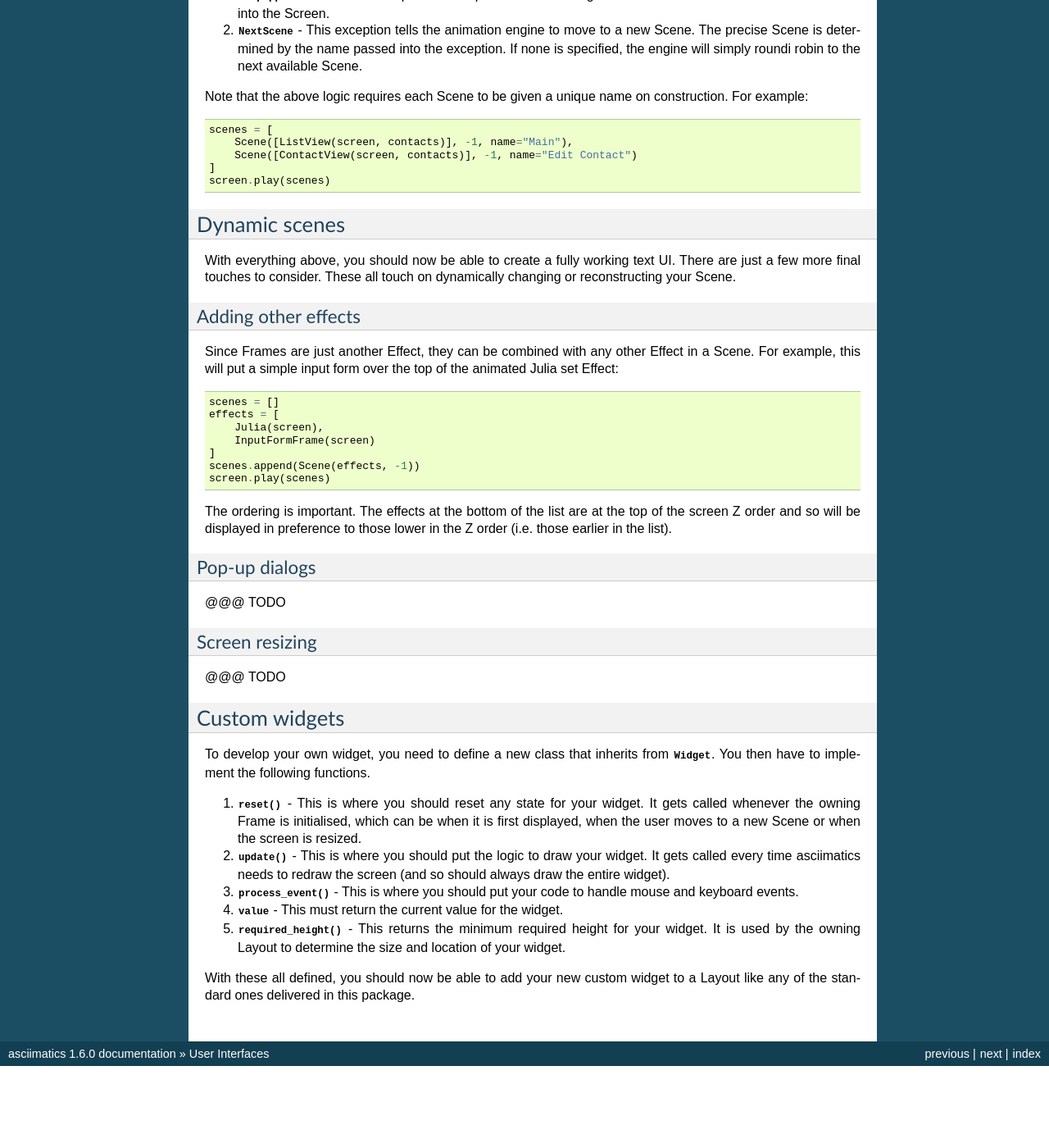
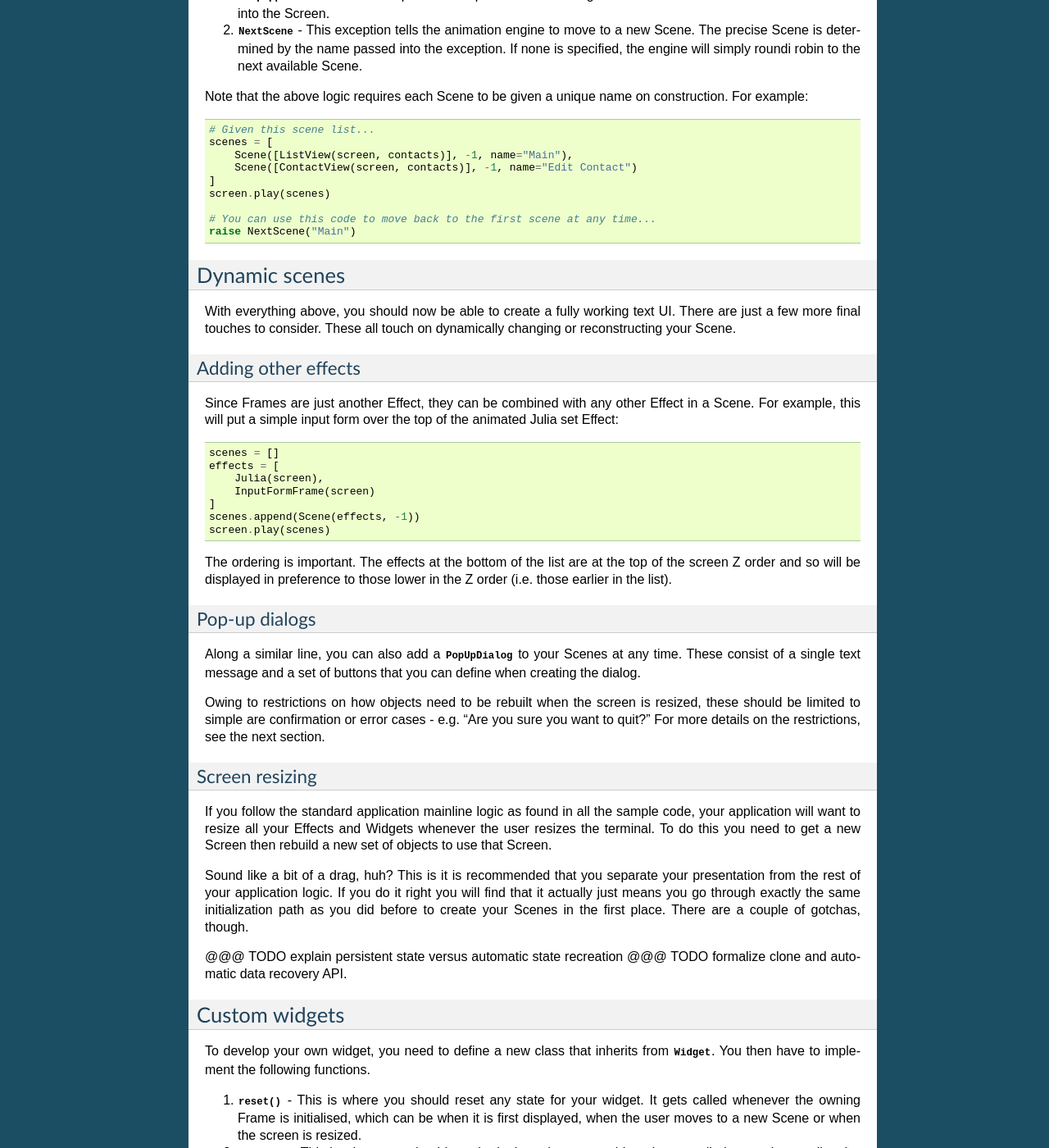
Before and after one commit to peterbrittain/asciimatics, a Sphinx documentation site: the page built from doc/source/widgets.rst, in a window 1280 px wide and 1400 px high, scrolled down 6298 px. Shown: the whole window at 82% size. Built offline with Sphinx 7.4.7, drawn with Linux system fonts in a browser that asks for light colours; before the commit the page ends 7598 px from its top, so only the background shows below that; some of the changed text lies outside the part shown.

Commit message:
Update widgets.rst

```diff
--- a/doc/source/widgets.rst
+++ b/doc/source/widgets.rst
@@ -420,9 +420,9 @@ code.
 Large forms
 ~~~~~~~~~~~
 If you have a very large form, you may find it is too big to fit into a
-standard screen.  If so, simply keep adding your Widgets to your Layout
-and asciimatics will automatically clip the content to the space available
-and scroll the content as required.
+standard screen.  This is not a problem.  You can keep adding your Widgets to
+your Layout and asciimatics will automatically clip the content to the space
+available and scroll the content as required.
 
 If you do this, it is recommended that you set `has_border=True`on the Frame
 so that the user can use the scroll bar provided to move around the form.
@@ -546,11 +546,15 @@ construction.  For example:
 
 .. code-block:: python
 
+    # Given this scene list...
     scenes = [
         Scene([ListView(screen, contacts)], -1, name="Main"),
         Scene([ContactView(screen, contacts)], -1, name="Edit Contact")
     ]
     screen.play(scenes)
+
+    # You can use this code to move back to the first scene at any time...
+    raise NextScene("Main")
 
 Dynamic scenes
 --------------
@@ -581,12 +585,30 @@ the Z order (i.e. those earlier in the list).
 
 Pop-up dialogs
 ~~~~~~~~~~~~~~
-@@@ TODO
+Along a similar line, you can also add a :py:obj:`.PopUpDialog` to your Scenes
+at any time.  These consist of a single text message and a set of buttons that
+you can define when creating the dialog.
+
+Owing to restrictions on how objects need to be rebuilt when the screen is
+resized, these should be limited to simple are confirmation or error cases -
+e.g. "Are you sure you want to quit?"  For more details on the restrictions,
+see the next section.
 
 Screen resizing
 ~~~~~~~~~~~~~~~
-@@@ TODO
+If you follow the standard application mainline logic as found in all the
+sample code, your application will want to resize all your Effects and Widgets
+whenever the user resizes the terminal.  To do this you need to get a new
+Screen then rebuild a new set of objects to use that Screen.
 
+Sound like a bit of a drag, huh?  This is it is recommended that you separate
+your presentation from the rest of your application logic.  If you do it right
+you will find that it actually just means you go through exactly the same
+initialization path as you did before to create your Scenes in the first
+place.  There are a couple of gotchas, though.
+
+@@@ TODO explain persistent state versus automatic state recreation
+@@@ TODO formalize clone and automatic data recovery API.
 
 Custom widgets
 --------------
```
Also changed, not shown: other parts of doc/source/widgets.rst (+1 -1 lines).
